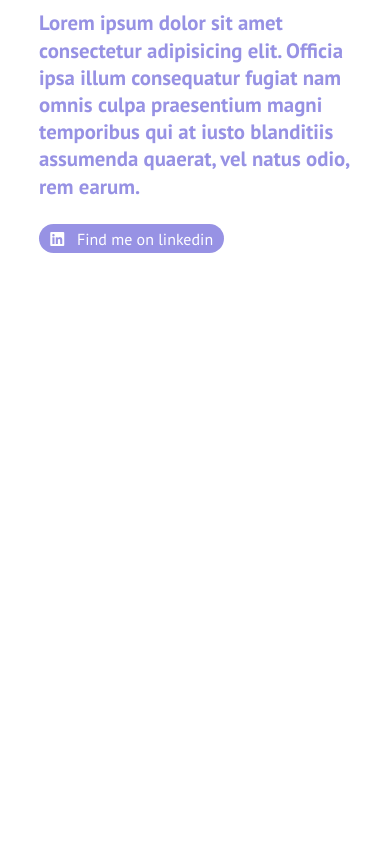
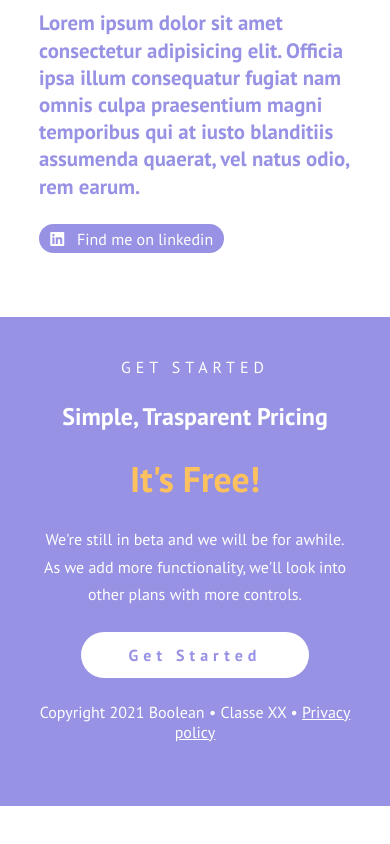
Before and after one commit to giuseppedonnici/htmlcss-responsive-layout, a plain HTML site: page index.html in a window 390 px wide. Shown: the part 9337-10181 px from the top of the page. Before the commit the page ends 9654 px from the top, so only its background shows below. Drawn offline with Linux system fonts and the light colour scheme.

Commit message:
Add: about us section e media query

```diff
--- a/css/style.css
+++ b/css/style.css
@@ -64,7 +64,8 @@ h3 {
 
 .testimonials p,
 .benefits p,
-.about p {
+.about p,
+.get-started .spacing {
     line-height: 1.7rem;
 }
 
@@ -110,6 +111,10 @@ h3 {
 
 .txt-bold {
     font-weight: bold;
+}
+
+.letter-spacing {
+    letter-spacing: 5px;
 }
 
 /* LAYOUT */
@@ -431,3 +436,38 @@ ul li {
         padding: 0 2.5rem;
     }
 }
+
+/* get started section */
+.get-started {
+    color: white;
+}
+
+.underline {
+    text-decoration: underline;
+}
+
+.get-started .row {
+    padding: 2.5rem 0;
+}
+
+.get-started p,
+.get-started h2,
+.get-started h3,
+.get-started a {
+    margin-bottom: 1.5rem;
+}
+
+.get-started h2 {
+    color: #FDC15F;
+}
+
+.get-started a {
+    padding: 0.8rem 3rem;
+}
+
+/* media query get started section */
+@media screen and (min-width: 992px) {
+    .get-started .row {
+        padding: 2.5rem 12rem;
+    }
+}
--- a/index.html
+++ b/index.html
@@ -212,7 +212,7 @@
                 </div>
             </div>
         </section>
-
+        <!-- About us section -->
         <section class="about">
             <div class="row container">
                 <div class="content left">
@@ -231,7 +231,18 @@
             </div>
         </section>
 
-        <section></section>
+        <section class="get-started bg-purple">
+            <div class="row container txt-center">
+                <p class="txt-uppercase letter-spacing">get started</p>
+                <h3>Simple, Trasparent Pricing</h3>
+                <h2>It's Free!</h2>
+                <p class="spacing">We're still in beta and we will be for awhile. As we add more functionality, we'll look into other plans with more controls.</p>
+                <a class="btn bg-white txt-purple txt-bold letter-spacing" href="#">Get Started</a>
+                <p>Copyright 2021 Boolean &bullet; Classe XX &bullet; <span class="underline">Privacy policy</span></p>
+
+            </div>
+
+        </section>
     </main>
     <!-- /MAIN -->
 
```
